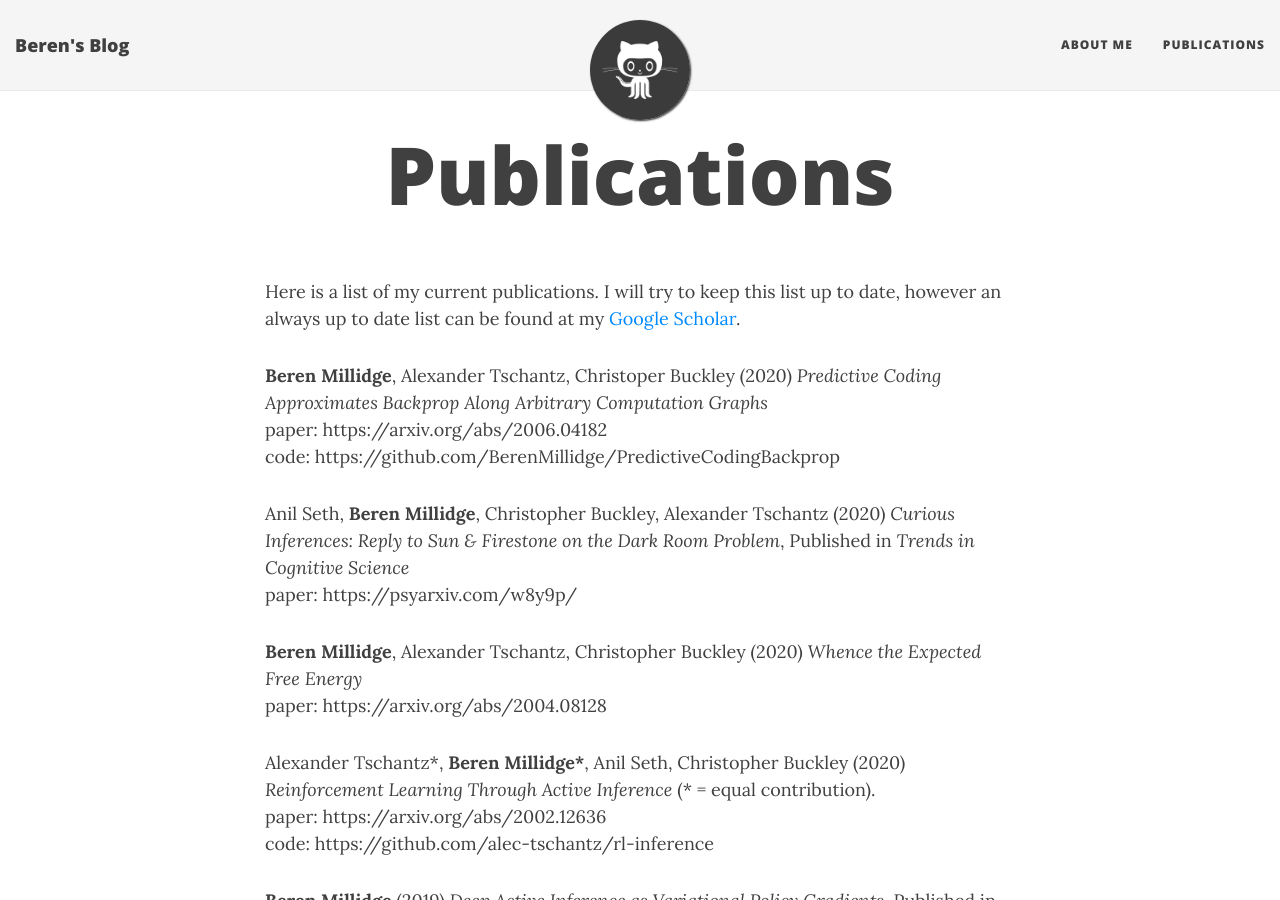
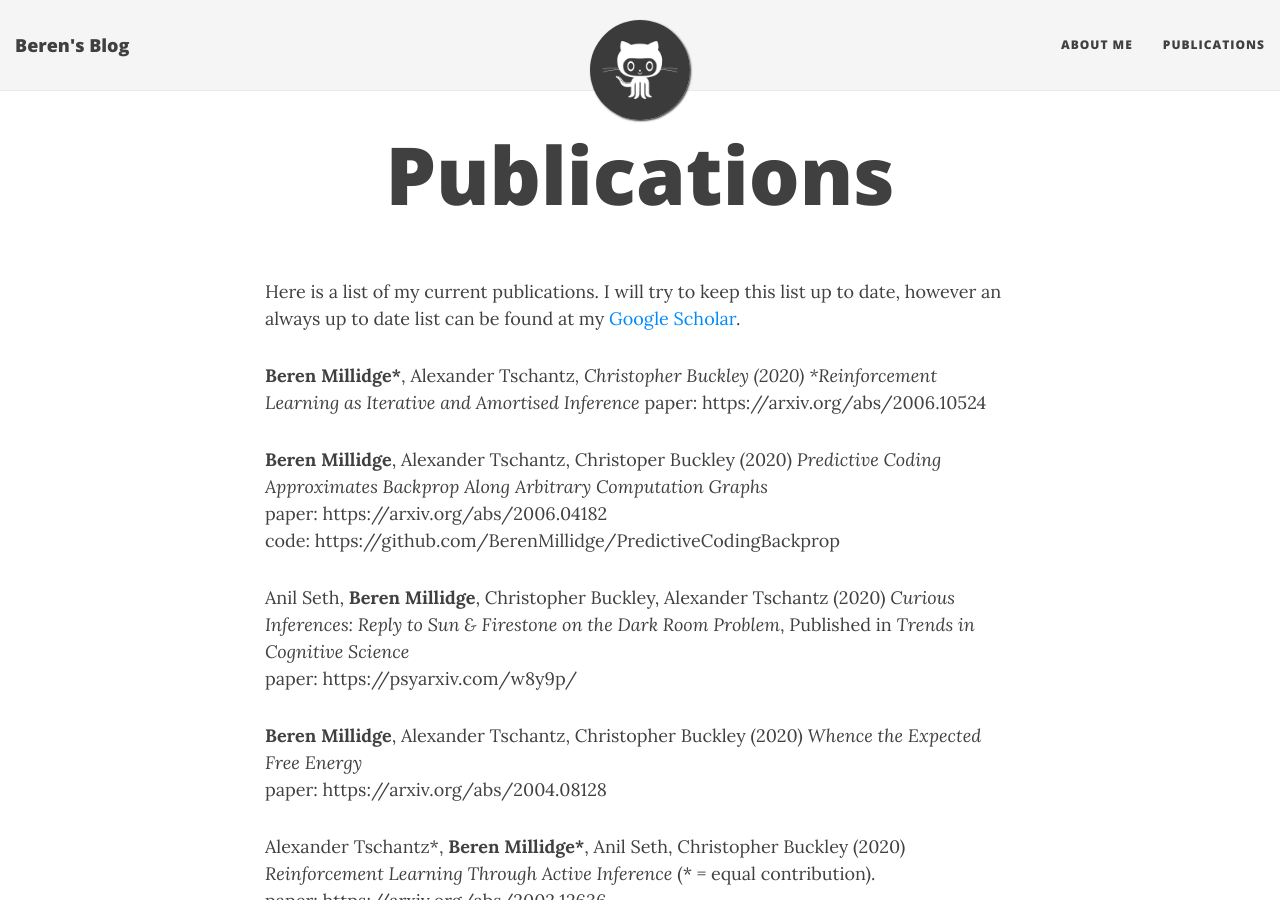
Before and after one commit to BerenMillidge/BerenMillidge.github.io, a Jekyll site: the page built from publications.md, in a window 1280 px wide and 900 px high. Built offline with Jekyll 4.4.1, drawn with Linux system fonts in a browser that asks for light colours; nearby versions of some CDN libraries.

Commit message:
add icml workshop paper

```diff
--- a/publications.md
+++ b/publications.md
@@ -4,6 +4,9 @@ title: Publications
 ---
 
 Here is a list of my current publications. I will try to keep this list up to date, however an always up to date list can be found at my [Google Scholar](https://scholar.google.com/citations?user=3GGkFTkAAAAJ&hl=en&oi=ao).
+
+**Beren Millidge\***, Alexander Tschantz*, Christopher Buckley (2020) *Reinforcement Learning as Iterative and Amortised Inference*
+paper: https://arxiv.org/abs/2006.10524
 
 **Beren Millidge**, Alexander Tschantz, Christoper Buckley (2020) *Predictive Coding Approximates Backprop Along Arbitrary Computation Graphs*
 paper: https://arxiv.org/abs/2006.04182
```
